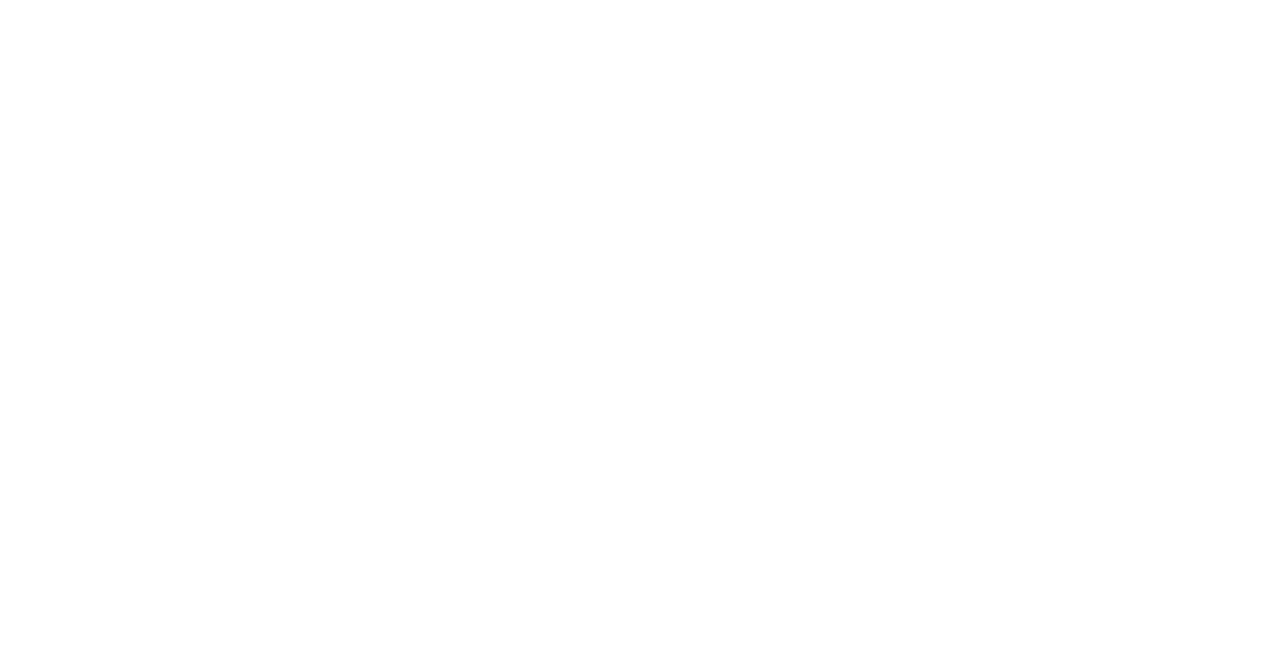
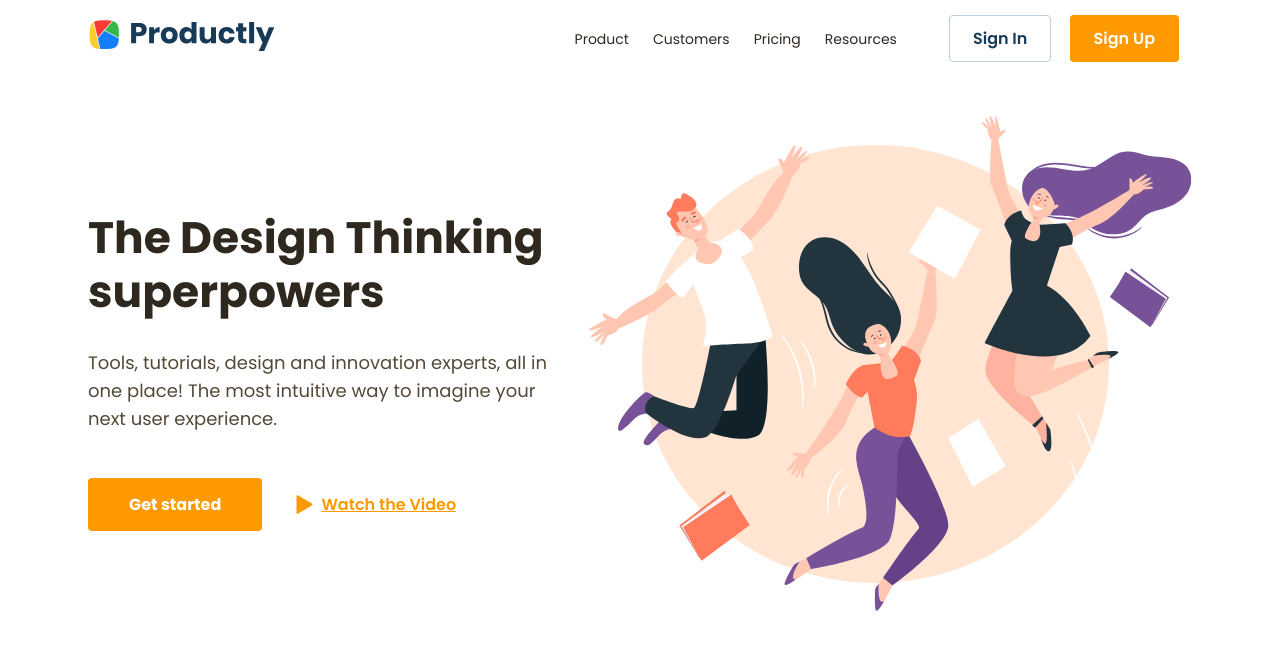
Before and after one commit to realcrazyn/-Productly, a plain HTML site: page index.html in a window 1280 px wide. Drawn offline with nearby package versions, Linux system fonts and the light colour scheme.

Commit message:
Menu Top

```diff
--- a/css/style.css
+++ b/css/style.css
@@ -0,0 +1,133 @@
+*{
+    box-sizing: border-box;
+    /* !!!!Важно */
+}
+
+body {
+    font-family: 'Poppins', sans-serif;
+    font-weight: 500;
+    font-size: 16px;
+    line-height: 26px;
+    color: #544837;
+}
+
+button {
+    font-family: 'Poppins', sans-serif;
+    font-weight: 700;
+    font-size: 16px;
+    line-height: 24px;
+    cursor: pointer;
+}
+
+.title {
+    color: #2F281E;
+}
+
+.container {
+    max-width: 1124px;
+    margin: 0 auto;
+    padding: 0 10px;
+}
+
+.header__inner {
+    display: flex;
+    justify-content: space-between;
+    align-items: center;
+    height: 78px;
+}
+
+.menu {
+    margin-left: auto;
+}
+
+.menu__list{
+    display: flex;
+}
+
+.menu__list-item + .menu__list-item{   /* чтобы пропустить 1 menu__list-item */
+    margin-left: 24px;
+}
+
+.menu__list-link {
+    color: #2F281E;
+    font-size: 14px;
+    line-height: 28px;
+    font-weight: 400;
+    text-decoration: none;
+}
+
+.user-nav {
+    margin-left: 52px;
+    margin-right: 13px;
+}
+
+.user-nav__link {
+    text-decoration: none;
+    color: #173A56;
+    font-size: 16px;
+    line-height: 24px;
+    font-weight: 600;
+    padding: 11px 23px;
+    border: 1px solid #BCD0E5;
+    border-radius: 4px;
+}
+
+
+.user-nav__link + .user-nav__link {
+margin-left: 14px;
+border-color: transparent;
+background-color: #FF9900;
+color: #ffff;
+}
+
+.top__inner {
+    padding: 133px 0 80px;
+    background-image: url(../images/top-bg.svg);
+    background-repeat: no-repeat;
+    background-position: bottom right;
+}
+
+.top__title {
+    font-weight: bold;
+    font-size: 44px;
+    line-height: 54px;
+    margin-bottom: 30px;
+    max-width: 518px;
+}
+
+.top__text {
+    font-size: 18px;
+    line-height: 28px;
+    font-weight: 400;
+    margin-bottom: 45px;
+    max-width: 460px;
+}
+
+.top__btn {
+    display: inline-block;
+    color: #ffff;
+    background-color: #FF9900;
+    border-radius: 4px;
+    padding: 15px 41px 14px;
+    margin-right: 30px;
+    border: none;
+}
+
+.top__link {
+    display: inline-block;
+    color:  #FF9900;
+    font-weight: 600;
+    line-height: 24px;
+    padding-left: 25px;
+    position: relative;
+}
+
+.top__link::before {
+    content: "";
+    position: absolute;
+    left: 0;
+    top: 2px;
+    width: 17px;
+    height: 19px;
+    background-image: url(../images/play-icon.svg);
+}
--- a/index.html
+++ b/index.html
@@ -1,16 +1,71 @@
 <!DOCTYPE html>
 <html lang="en">
+
 <head>
   <meta charset="UTF-8">
   <meta name="viewport" content="width=device-width, initial-scale=1.0">
   <meta http-equiv="X-UA-Compatible" content="ie=edge">
-  <title>Document</title>
+  <title>Productly</title>
+  <link rel="preconnect" href="https://fonts.gstatic.com">
+  <link href="https://fonts.googleapis.com/css2?family=Poppins:wght@400;500;600;700&display=swap" rel="stylesheet">
   <link rel="stylesheet" href="css/reset.css">
   <link rel="stylesheet" href="css/slick.css">
   <link rel="stylesheet" href="css/jquery.fancybox.css">
   <link rel="stylesheet" href="css/style.css">
 </head>
+
 <body>
+
+  <header class="header">
+    <div class="container">
+      <div class="header__inner">
+
+        <a class="logo" href="#">
+          <img class="logo__img" src="images/logo.png" alt="logo">
+        </a>
+
+        <nav class="menu">
+          <ul class="menu__list">
+            <li class="menu__list-item">
+              <a class="menu__list-link" href="#">Product</a>
+            </li>
+            <li class="menu__list-item">
+              <a class="menu__list-link" href="#">Customers</a>
+            </li>
+            <li class="menu__list-item">
+              <a class="menu__list-link" href="#">Pricing</a>
+            </li>
+            <li class="menu__list-item">
+              <a class="menu__list-link" href="#">Resources</a>
+            </li>
+          </ul>
+        </nav>
+
+        <div class="user-nav">
+          <a class="user-nav__link" href="#">Sign In</a>
+          <a class="user-nav__link" href="#">Sign Up</a>
+        </div>
+
+      </div>
+    </div>
+  </header>
+
+  <section class="top">
+    <div class="container">
+      <div class="top__inner">
+        <h1 class="top__title title">
+          The Design Thinking superpowers
+        </h1>
+        <p class="top__text">
+          Tools, tutorials, design and innovation experts, all in one place! The most intuitive way to imagine your next
+          user experience.
+        </p>
+        <button class="top__btn">Get started</button>
+        <a href="#" class="top__link">Watch the Video</a>
+      </div>
+    </div>
+  </section>
+
 
 
   <script src="https://ajax.googleapis.com/ajax/libs/jquery/3.4.1/jquery.min.js"></script>
@@ -18,4 +73,5 @@
   <script src="js/jquery.fancybox.min.js"></script>
   <script src="js/main.js"></script>
 </body>
+
 </html>
```
Also changed, not shown: images/design-bg.svg (added), images/design-icon-1.svg (added), images/design-icon-2.svg (added), images/design-icon-3.svg (added), images/design-icon-4.svg (added), images/logo.png (added), images/play-icon.svg (added), images/top-bg.svg (added).
